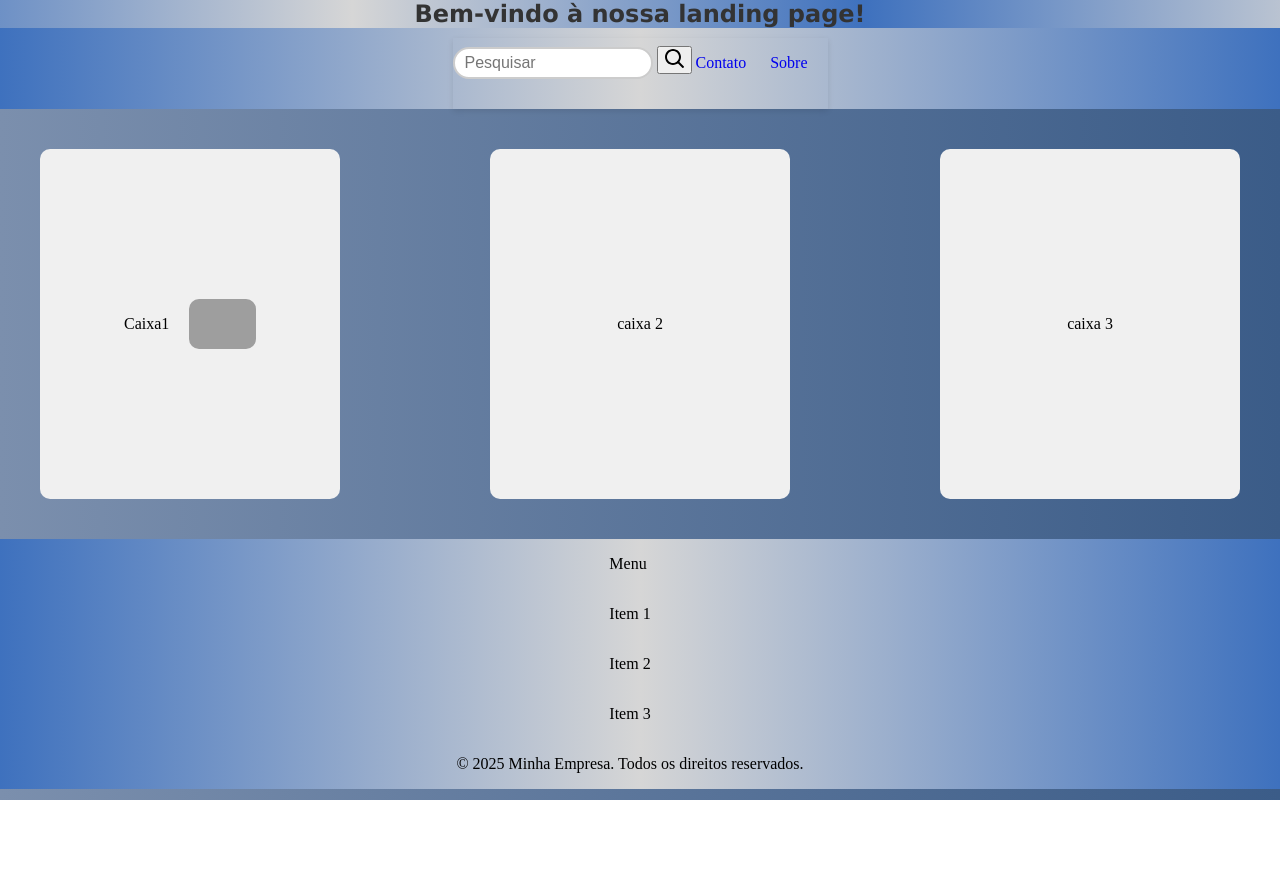
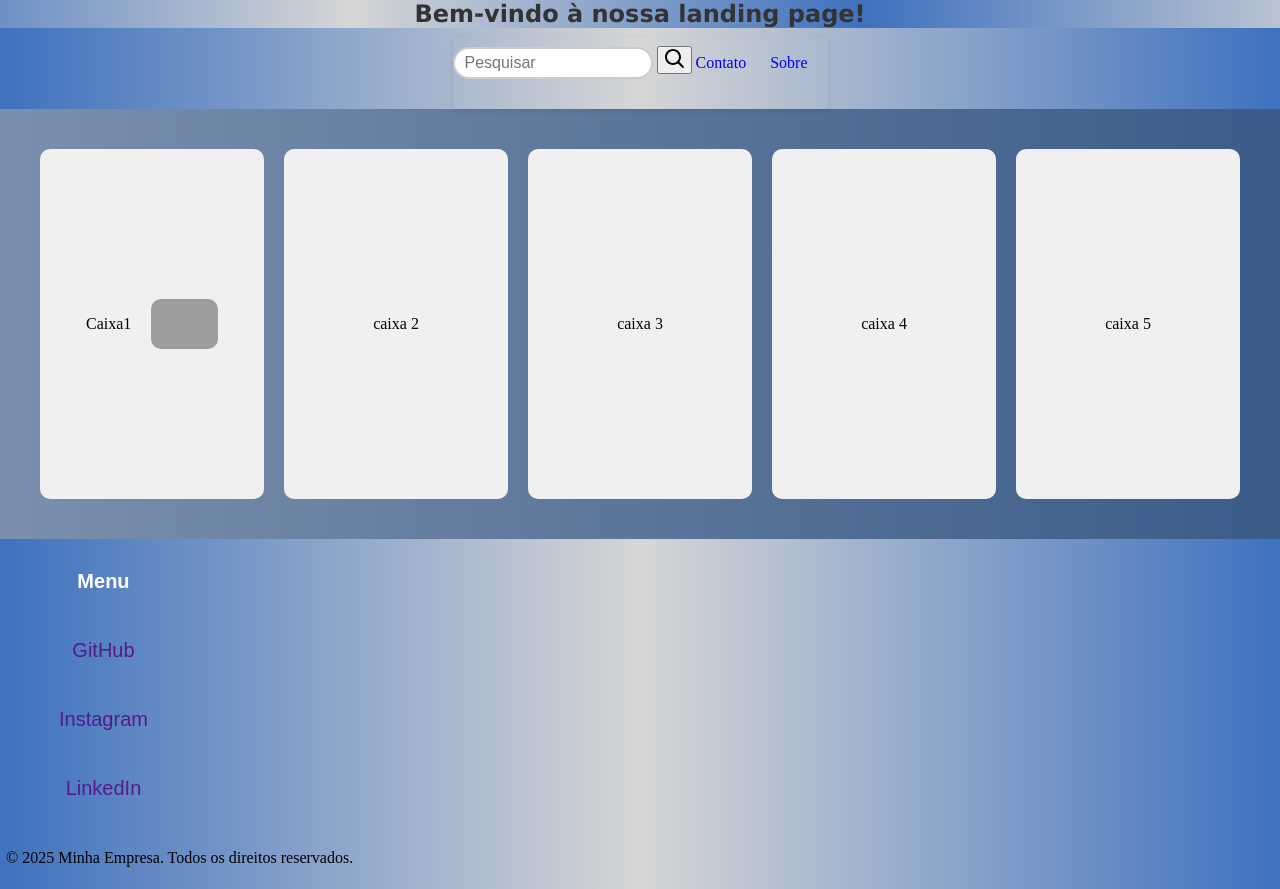
Before and after one commit to KevinProgramador2/Projeto_ladinPage, a plain HTML site: page components/index.html in a window 1280 px wide. Before the commit the page ends 800 px from the top, so only its background shows below. Drawn offline with Linux system fonts and the light colour scheme; grey boxes are pictures that could not be loaded.

Commit message:
Concertando footer ajeitando direitos reservados e outras coisas

```diff
--- a/components/index.html
+++ b/components/index.html
@@ -59,17 +59,31 @@
       </div>
       <div class="caixa2">caixa 2</div>
       <div class="caixa3">caixa 3</div>
+      <div class="caixa3">caixa 4</div>
+      <div class="caixa3">caixa 5</div>
     </div>
     <footer>
       <div class="menu_footer">
 <div id="p_list">
-  <p>Menu</p>
-  <p>Item 1</p>
-  <p>Item 2</p>
-  <p>Item 3</p>
+  <p>
+
+    <style>
+      #p_list {
+        background-color: transparent;
+        color: rgb(255, 255, 255);
+        font-size: 20px;
+        font-family: Arial, Helvetica, sans-serif;
+      }
+    </style>
+    <strong>Menu</strong></p>
+  <p><a href="">GitHub</a></p>
+  <p><a href="">Instagram</a></p>
+  <p><a href="">LinkedIn</a></p>
 </div>
-    <p>© 2025 Minha Empresa. Todos os direitos reservados.</p>
-      </div>
-    </footer>
+<div class="footer_direitos">
+  <p>© 2025 Minha Empresa. Todos os direitos reservados.</p>
+</div>
+</div>
+</footer>
   </body>
 </html>
--- a/components/style.css
+++ b/components/style.css
@@ -50,7 +50,6 @@ h1 {
 
 input {
   margin-block-end: 30px;
-
   justify-content: center;
   border: 2px solid #ccc;
   border-radius: 30px;
@@ -105,8 +104,8 @@ section {
 }
 
 .container-aside {
-  justify-content: center;
-  justify-content: space-between;
+  justify-content: flex-start;
+  transition: all 2s ease-in-out;
   display: flex;
   gap: 20px;
   padding: 20px;
@@ -154,14 +153,29 @@ action {
 
 .menu_footer {
   background: linear-gradient(to right, #3e71be, #d6d6d6, #3e71be);
-  align-items: center;
+  align-items: start;
   display: flex;
   flex-direction: row-reverse;
   flex-direction: column;
 }
 
 #p_list {
+  margin: 6px;
+  position: relative;
+  left: 50px;
+  top: 2px;
   display: flex;
   flex-direction: column;
+}
+
+.menu_footer p {
   justify-content: center;
+  text-align: center;
+  padding: 3px;
 }
+
+.footer_direitos {
+  justify-content: center;
+  padding: 3px;
+  text-align: center;
+}
```
